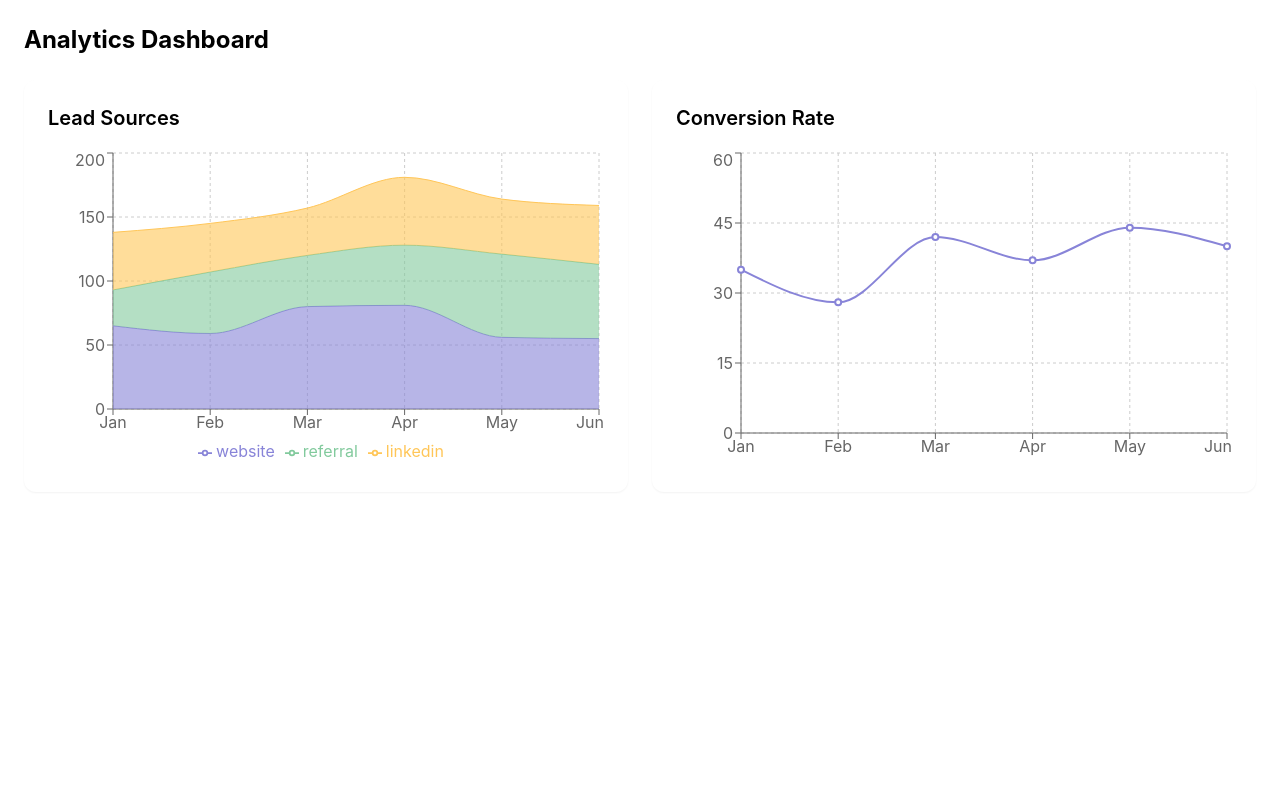
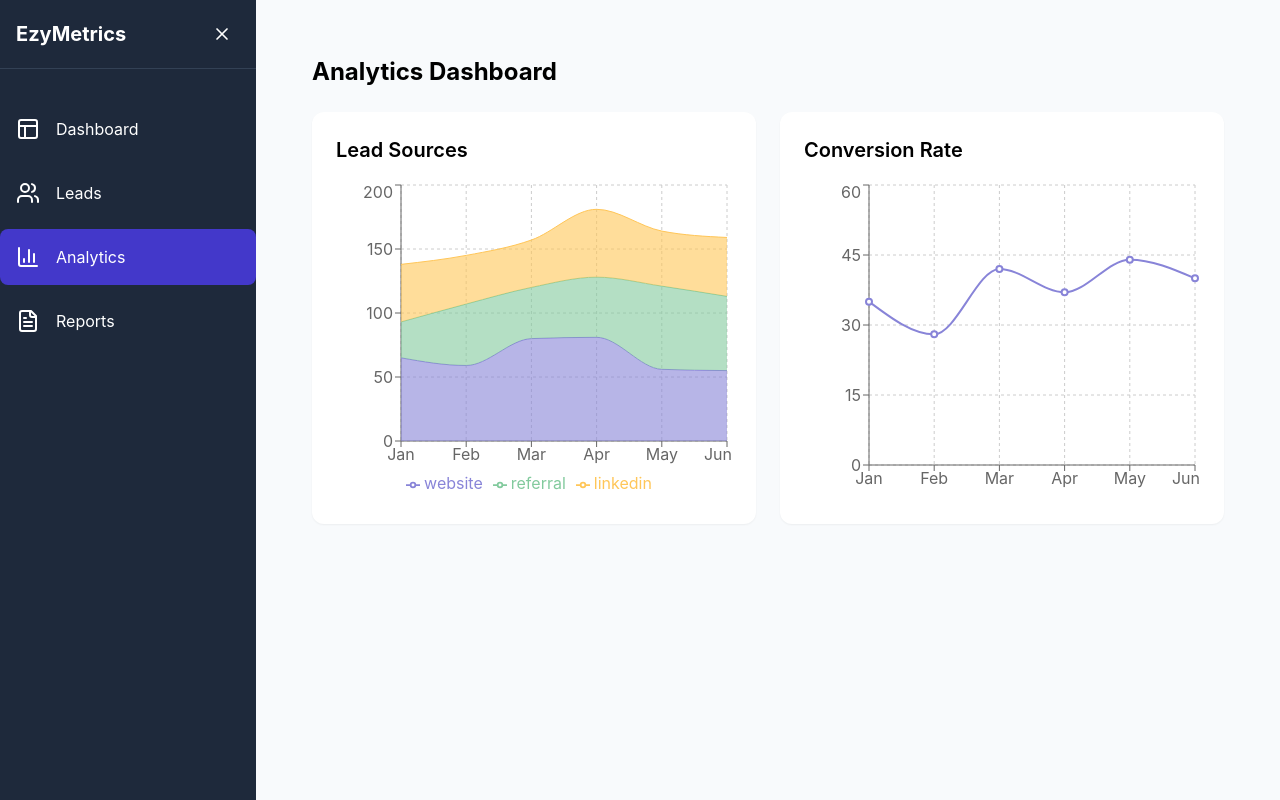
Before and after one commit to jairock007/my-app, a React (Create React App) app: page /analytics in a window 1280 px wide. Built offline with nearby package versions, Linux system fonts and the light colour scheme.

Commit message:
update navbar and sidebar

```diff
--- a/package.json
+++ b/package.json
@@ -9,6 +9,7 @@
     "lucide-react": "^0.453.0",
     "react": "^18.3.1",
     "react-dom": "^18.3.1",
+    "react-feather": "^2.0.10",
     "react-router-dom": "^6.27.0",
     "react-scripts": "5.0.1",
     "recharts": "^2.13.0",
--- a/src/Dashboard.js
+++ b/src/Dashboard.js
@@ -324,6 +324,7 @@ const NavItem = ({ icon, text, isOpen, active, href = "/" }) => (
     </span>
   </a>
 );
+export { NavItem };
 
 const StatCard = ({ title, value, trend }) => (
   <div className="bg-white p-6 rounded-xl shadow-sm hover:shadow-md transition-all duration-300 transform hover:-translate-y-1">
--- a/src/components/AnalyticsPage.js
+++ b/src/components/AnalyticsPage.js
@@ -14,10 +14,12 @@ import {
 
 // Import the missing variables
 import { analyticsData } from "./data";
+import { PageLayout } from "./Layout";
 
 // Analytics Page Component
 const AnalyticsPage = () => {
   return (
+    <PageLayout>
       <div className="p-6">
         <h1 className="text-2xl font-bold mb-6">Analytics Dashboard</h1>
 
@@ -81,6 +83,7 @@ const AnalyticsPage = () => {
           </div>
         </div>
       </div>
+    </PageLayout>
   );
 };
 
--- /dev/null
+++ b/src/components/Layout.js
@@ -0,0 +1,94 @@
+import React, { useState } from "react";
+import { Layout, Menu, X, Users, BarChart3, FileText } from "lucide-react";
+
+// Layout wrapper component that provides consistent navigation
+const PageLayout = ({ children }) => {
+  const [isSidebarOpen, setIsSidebarOpen] = useState(true);
+
+  return (
+    <div className="flex min-h-screen bg-slate-50">
+      {/* Sidebar */}
+      <div
+        className={`fixed h-full bg-slate-800 text-white transition-all duration-300 ease-in-out ${
+          isSidebarOpen ? "w-64" : "w-20"
+        }`}
+      >
+        <div className="flex items-center justify-between p-4 border-b border-slate-700">
+          <h1
+            className={`font-bold text-xl transition-opacity duration-200 ${
+              isSidebarOpen ? "opacity-100" : "opacity-0 hidden"
+            }`}
+          >
+            EzyMetrics
+          </h1>
+          <button
+            onClick={() => setIsSidebarOpen(!isSidebarOpen)}
+            className="p-2 rounded-lg hover:bg-slate-700 transition-colors duration-200"
+          >
+            {isSidebarOpen ? <X size={20} /> : <Menu size={20} />}
+          </button>
+        </div>
+
+        <nav className="mt-8 space-y-2">
+          <NavItem
+            icon={<Layout />}
+            text="Dashboard"
+            isOpen={isSidebarOpen}
+            href="/"
+            active={window.location.pathname === "/"}
+          />
+          <NavItem
+            icon={<Users />}
+            text="Leads"
+            isOpen={isSidebarOpen}
+            href="/leads"
+            active={window.location.pathname === "/leads"}
+          />
+          <NavItem
+            icon={<BarChart3 />}
+            text="Analytics"
+            isOpen={isSidebarOpen}
+            href="/analytics"
+            active={window.location.pathname === "/analytics"}
+          />
+          <NavItem
+            icon={<FileText />}
+            text="Reports"
+            isOpen={isSidebarOpen}
+            href="/reports"
+            active={window.location.pathname === "/reports"}
+          />
+        </nav>
+      </div>
+
+      {/* Main Content */}
+      <div
+        className={`flex-1 p-8 transition-all duration-300 ${
+          isSidebarOpen ? "ml-64" : "ml-20"
+        }`}
+      >
+        {children}
+      </div>
+    </div>
+  );
+};
+
+const NavItem = ({ icon, text, isOpen, active, href = "/" }) => (
+  <a
+    href={href}
+    className={`flex items-center p-4 rounded-lg transition-all duration-200 ${
+      active ? "bg-indigo-700" : "hover:bg-slate-700"
+    }`}
+  >
+    <span className="mr-4">{icon}</span>
+    <span
+      className={`transition-opacity duration-200 ${
+        isOpen ? "opacity-100" : "opacity-0 hidden"
+      }`}
+    >
+      {text}
+    </span>
+  </a>
+);
+
+export { PageLayout, NavItem };
--- a/src/components/LeadsPage.js
+++ b/src/components/LeadsPage.js
@@ -1,11 +1,40 @@
 import React, { useState, useMemo } from "react";
-import { Plus, Search, Edit, Trash } from "lucide-react"; // Assuming you are using lucide-react library
+import {
+  Plus,
+  Search,
+  Edit,
+  Trash,
+  Layout,
+  Menu,
+  X,
+  Users,
+  BarChart3,
+  FileText,
+} from "lucide-react"; // Importing necessary icons
 import { StatusBadge } from "../Dashboard"; // Assuming StatusBadge is defined in Dashboard.js
 
-// Import the missing variables
+// Importing sample data
 import { leadsData } from "./data";
 
-// ...
+// Navigation Item Component
+const NavItem = ({ icon, text, isOpen, active, href = "/" }) => (
+  <a
+    href={href}
+    className={`flex items-center p-4 rounded-lg transition-all duration-200 ${
+      active ? "bg-indigo-700" : "hover:bg-slate-700"
+    }`}
+  >
+    <span className="mr-4">{icon}</span>
+    <span
+      className={`transition-opacity duration-200 ${
+        isOpen ? "opacity-100" : "opacity-0 hidden"
+      }`}
+    >
+      {text}
+    </span>
+  </a>
+);
+
 // Leads Page Component
 const LeadsPage = () => {
   const [searchTerm, setSearchTerm] = useState("");
@@ -15,6 +44,7 @@ const LeadsPage = () => {
     direction: "desc",
   });
   const [showAddModal, setShowAddModal] = useState(false);
+  const [isSidebarOpen, setIsSidebarOpen] = useState(true);
 
   const filteredLeads = useMemo(() => {
     return leadsData
@@ -33,7 +63,67 @@ const LeadsPage = () => {
   }, [searchTerm, statusFilter, sortConfig]);
 
   return (
-    <div className="p-6">
+    <div className="flex min-h-screen bg-slate-50">
+      {/* Sidebar */}
+      <div
+        className={`fixed h-full bg-slate-800 text-white transition-all duration-300 ease-in-out ${
+          isSidebarOpen ? "w-64" : "w-20"
+        }`}
+      >
+        <div className="flex items-center justify-between p-4 border-b border-slate-700">
+          <h1
+            className={`font-bold text-xl transition-opacity duration-200 ${
+              isSidebarOpen ? "opacity-100" : "opacity-0 hidden"
+            }`}
+          >
+            EzyMetrics
+          </h1>
+          <button
+            onClick={() => setIsSidebarOpen(!isSidebarOpen)}
+            className="p-2 rounded-lg hover:bg-slate-700 transition-colors duration-200"
+          >
+            {isSidebarOpen ? <X size={20} /> : <Menu size={20} />}
+          </button>
+        </div>
+
+        <nav className="mt-8 space-y-2">
+          <NavItem
+            icon={<Layout />}
+            text="Dashboard"
+            isOpen={isSidebarOpen}
+            href="/"
+            active={window.location.pathname === "/"}
+          />
+          <NavItem
+            icon={<Users />}
+            text="Leads"
+            isOpen={isSidebarOpen}
+            href="/leads"
+            active={window.location.pathname === "/leads"}
+          />
+          <NavItem
+            icon={<BarChart3 />}
+            text="Analytics"
+            isOpen={isSidebarOpen}
+            href="/analytics"
+            active={window.location.pathname === "/analytics"}
+          />
+          <NavItem
+            icon={<FileText />}
+            text="Reports"
+            isOpen={isSidebarOpen}
+            href="/reports"
+            active={window.location.pathname === "/reports"}
+          />
+        </nav>
+      </div>
+
+      {/* Main Content */}
+      <div
+        className={`flex-1 p-8 transition-all duration-300 ${
+          isSidebarOpen ? "ml-64" : "ml-20"
+        }`}
+      >
         <div className="flex justify-between items-center mb-6">
           <h1 className="text-2xl font-bold">Leads Management</h1>
           <button
@@ -125,6 +215,7 @@ const LeadsPage = () => {
           </table>
         </div>
       </div>
+    </div>
   );
 };
 
--- a/src/components/ReportsPage.js
+++ b/src/components/ReportsPage.js
@@ -1,6 +1,9 @@
 // ReportsPage.js
 import React, { useState } from "react";
 import { reportsData } from "./data";
+import { Layout } from "lucide-react";
+import { PageLayout } from "./Layout";
+// import { StatusBadge } from "../Dashboard";
 
 const ReportsPage = () => {
   const [selectedReport, setSelectedReport] = useState("leads");
@@ -9,6 +12,7 @@ const ReportsPage = () => {
   const reportData = reportsData[selectedReport][dateRange];
 
   return (
+    <PageLayout>
       <div className="p-6">
         <h1 className="text-2xl font-bold mb-6">Reports</h1>
 
@@ -98,12 +102,15 @@ const ReportsPage = () => {
               </h3>
               <h3>
                 Average Order Value:{" "}
-              <span className="font-bold">${reportData.averageOrderValue}</span>
+                <span className="font-bold">
+                  ${reportData.averageOrderValue}
+                </span>
               </h3>
             </div>
           )}
         </div>
       </div>
+    </PageLayout>
   );
 };
 
--- a/src/components/data.js
+++ b/src/components/data.js
@@ -23,28 +23,45 @@ export const leadsData = [
     name: "John Doe",
     email: "john@example.com",
     status: "New",
-    value: "$5000",
+    value: 5000, // Changed value to integer for calculation
+    date: "2023-10-01", // Added date field
+    source: "Website", // Added source field
   },
   {
     id: 2,
-    name: "Jane Doe",
+    name: "Jane Smith",
     email: "jane@example.com",
     status: "In Progress",
-    value: "$3000",
+    value: 7500,
+    date: "2023-10-02",
+    source: "Referral",
   },
   {
     id: 3,
-    name: "Bob Smith",
+    name: "Bob Wilson",
     email: "bob@example.com",
-    status: "Converted",
-    value: "$2000",
+    status: "Closed",
+    value: 3200,
+    date: "2023-10-03",
+    source: "Social Media",
   },
   {
     id: 4,
-    name: "Alice Johnson",
-    email: "alice@example.com",
-    status: "Lost",
-    value: "$1000",
+    name: "Sarah Johnson",
+    email: "sarah@example.com",
+    status: "New",
+    value: 4500,
+    date: "2023-10-04",
+    source: "Email",
+  },
+  {
+    id: 5,
+    name: "David Taylor",
+    email: "david@example.com",
+    status: "Closed",
+    value: 1800,
+    date: "2023-10-05",
+    source: "Referral",
   },
 ];
 
```
Also changed, not shown: 1 other file (tests, documents, lock files or other folders). Lines whose indentation alone changed are shown as unchanged.
